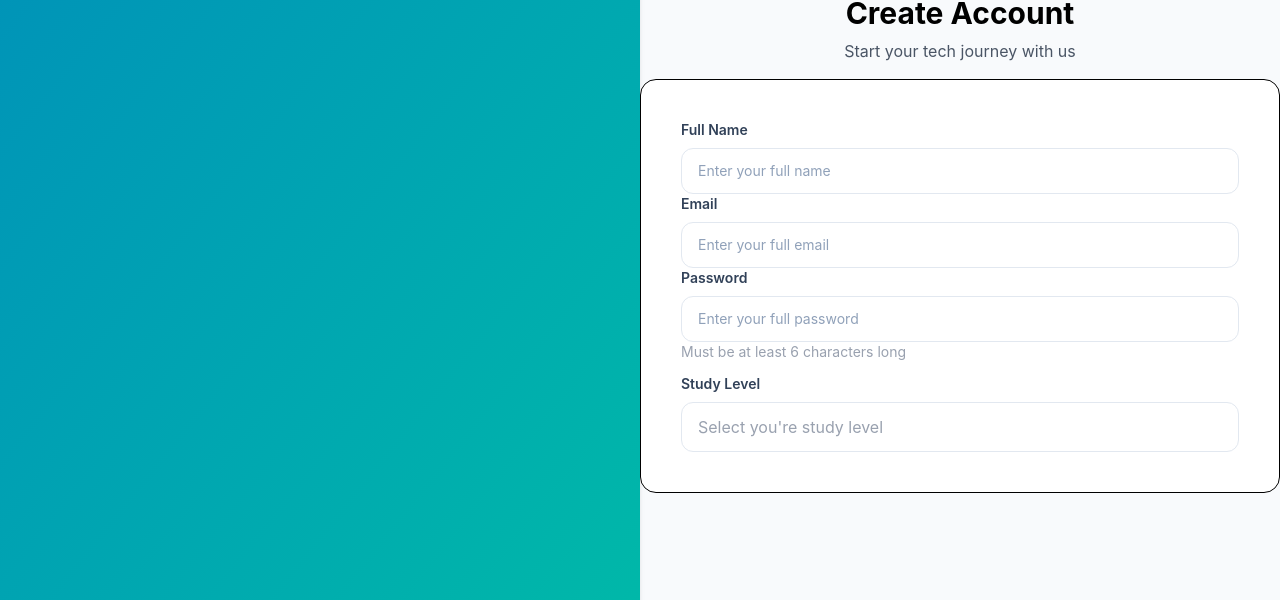
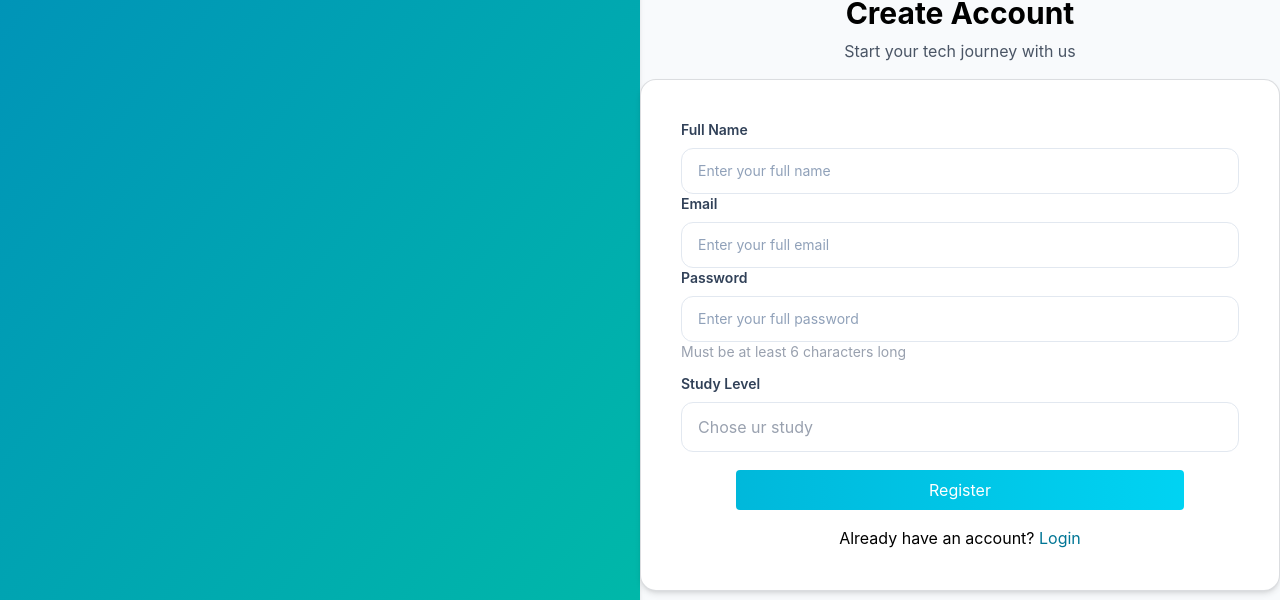
Before and after one commit to Skyzex54/Project_react_club, a React (Vite) app in the folder site_club/: page /Register in a window 1280 px wide. Shown: the part 149-749 px from the top of the page. Built offline with nearby package versions, Linux system fonts and the light colour scheme.

Commit message:
Register

```diff
--- /dev/null
+++ b/site_club/src/Components/Consts/dropdown_options.js
@@ -0,0 +1 @@
+export const options =  ['Math', 'phizi9' , 'biologie']
--- a/site_club/src/Components/Custom_listbox.jsx
+++ b/site_club/src/Components/Custom_listbox.jsx
@@ -1,17 +1,30 @@
 import React from 'react'
 import { useState } from 'react'
-// focus-within:border-teal-400 transition-colors
+import { options } from './Consts/dropdown_options'
+import { useEffect } from 'react'
 const Custom_listbox = () => {
     const [Selected,setSelected] = useState(false)
+    const [Selectedoption,setSelectedOption] = useState([])
+
+    const selectOption = option => {
+            setSelectedOption(prev => [option]);
+    }
+
   return (
 
     <div>
       <div onClick={() =>{
         setSelected(prev =>!prev)
-
-      }} className={Selected ?"flex items-center border transition-colors border-cyan-400 duration-200 delay-150 rounded-xl px-4 py-3 gap-3 translate" : "flex items-center border border-slate-200 rounded-xl px-4 py-3 gap-3" }>
-         <p className='select-none text-gray-400'>Select you're study level</p>
+      }} className={Selected ?"flex items-center border transition-colors border-cyan-400 duration-200 delay-75 rounded-xl px-4 py-3 gap-3 translate" : "flex items-center border border-slate-200 rounded-xl px-4 py-3 gap-3" }>
+         <p className='select-none text-gray-400'>{Selectedoption.length === 0 ? 'Chose ur study' : Selectedoption[0] }</p>
         </div>
+        <div className={`w-full overflow-hidden rounded-2xl border border-white/20 bg-white/20 backdrop-blur-md shadow-lg transition-all duration-200 ease-in-out ${Selected ? 'max-h-60 opacity-100 translate-y-0' : 'max-h-0 opacity-0 -translate-y-2 pointer-events-none' }`}>
+            {options.map((option,index) => {
+               return <div onClick={() =>selectOption(option) } className=' p-1.5 cursor-pointer hover:bg-gray-300' key ={index}>{option}</div>
+            })}
+        </div>
+        <div className=' flex justify-center m-4  ' ><button className='bg-linear-to-r to-cyan-400 from-cyan-500 text-white rounded p-2 hover:bg-gray-700 cursor-pointer w-md  ' >Register</button></div>
+        <div className='flex justify-center'><p>Already have an account? <span className='text-cyan-700 cursor-pointer'>Login</span></p></div>
     </div>
   )
 }
--- a/site_club/src/Components/Forumulaire_Register.jsx
+++ b/site_club/src/Components/Forumulaire_Register.jsx
@@ -1,8 +1,9 @@
 import React from 'react'
 import Costume_list from './Custom_listbox'
+
 const Forumulaire_Register = () => {
   return (
-    <div className=' bg-white h-auto p-10 border border-black rounded-2xl m-4 w-full max-w-2xl mx-auto'>
+    <div className=' bg-white h-auto p-10 border border-gray-600/20 shadow-md rounded-2xl m-4 w-full max-w-2xl mx-auto'>
 
       <label className="block text-sm font-semibold text-slate-700 mb-2">
           Full Name
```
